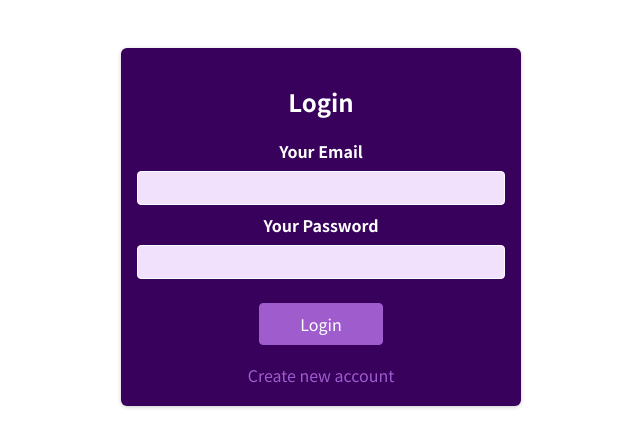
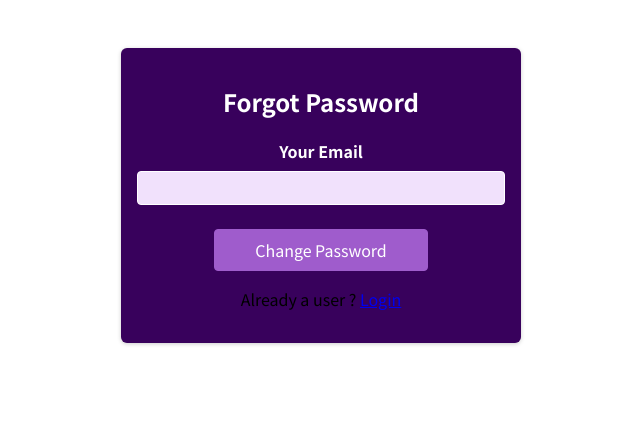
Before and after one commit to Vinay-M-01/Expense-Tracker, a React (Create React App) app: page /Login/forgotPassword in a window 1280 px wide. Shown: the top 446 px of the page, without its empty margins (319-959 px from the left). Built offline with nearby package versions, Linux system fonts and the light colour scheme.

Commit message:
T7- Forgot password workflow

```diff
--- a/src/App.js
+++ b/src/App.js
@@ -1,5 +1,6 @@
 import { Redirect, Route, Switch } from "react-router-dom";
 import AuthForm from "./components/Auth/AuthForm";
+import ForgotPassword from "./components/Pages/ForgotPassword";
 import Profile from "./components/Pages/Profile";
 import Welcome from "./components/Pages/Welcome";
 
@@ -7,18 +8,27 @@ function App() {
   return (
     <div>
       <Switch>
+
       <Route path="/Welcome">
         <Welcome/>
       </Route>
-      <Route path="/Login">
+
+      <Route path="/Login" exact>
       <AuthForm/>
       </Route>
+
+      <Route path="/Login/forgotPassword">
+      <ForgotPassword/>
+      </Route>
+
       <Route path="/" exact>
         <Redirect to="/Login"/>
       </Route>
+
       <Route path="/Profile">
         <Profile/>
       </Route>
+
       </Switch>
     </div>
   );
--- a/src/components/Auth/AuthForm.js
+++ b/src/components/Auth/AuthForm.js
@@ -1,5 +1,5 @@
 import { useState, useRef} from 'react';
-import { useHistory } from 'react-router-dom';
+import { Link, useHistory } from 'react-router-dom';
 import classes from './AuthForm.module.css';
 
 const AuthForm = () => {
@@ -76,9 +76,11 @@ const AuthForm = () => {
           <label htmlFor='password'>Your Password</label>
           <input type='password' id='password' required ref={passwordInputRef}/>
         </div>
+        <Link to="/Login/forgotPassword">Forgot Password?</Link>
         <div className={classes.actions}>
           {!isLoading && <button>{isLogin ? 'Login' : 'Create Account'}</button>}
           {isLoading && <p> Sending Request...!</p>}
+
           <button
             type='button'
             className={classes.toggle}
--- /dev/null
+++ b/src/components/Pages/ForgotPassword.js
@@ -0,0 +1,64 @@
+
+import classes from './ForgotPassword.module.css'
+import { useRef, useState} from 'react';
+import { Link, useHistory } from 'react-router-dom';
+
+const ForgotPassword = (props) => {
+    const history = useHistory()
+    const emialInputRef = useRef()
+    const [isLoading, setIsLoading] = useState(false)
+
+    const submitPasswordHandler =(e) => {
+        e.preventDefault()
+        const enteredEmail = emialInputRef.current.value
+        console.log(enteredEmail)
+        setIsLoading(true)
+        fetch('https://identitytoolkit.googleapis.com/v1/accounts:sendOobCode?key=AIzaSyD-3XCAdzpwYYUEDVAj_KcDkgVwz4d57OU', {
+            method:"POST",
+            body: JSON.stringify({
+                requestType	: "PASSWORD_RESET" ,
+                email : enteredEmail,
+            })
+        }).then(res=>{
+            setIsLoading(false)
+            if(res.ok){
+                return res.json()
+            }else{
+                return res.json().then(data => {
+                    let errorMessage = 'Reset Request Failed';
+                    if(data && data.error && data.error.message){
+                        errorMessage = data.error.message
+                    }
+                    throw new Error(errorMessage);
+                })
+            }
+        }).then((data) =>{
+            alert(" Request sent to your Email, Please check!")
+            history.replace('/Login')
+        }).catch((err) =>{
+            alert(err.errorMessage)
+          })
+    }
+
+
+    return(
+        <section className={classes.auth}>
+      <h1>Forgot Password</h1>
+
+      <form onSubmit={submitPasswordHandler}>
+        <div className={classes.control}>
+          <label htmlFor='email'>Your Email</label>
+          <input type='email' id='email' required ref={emialInputRef}/>
+        </div>
+
+        <div className={classes.actions}>
+          {!isLoading && <button>Change Password</button>}
+          {isLoading && <p> Sending Request...!</p>}
+          <p> Already a user ? <Link to="/Login">Login</Link></p>
+        </div>
+      </form>
+    </section>
+    )
+}
+
+export default ForgotPassword;
--- /dev/null
+++ b/src/components/Pages/ForgotPassword.module.css
@@ -0,0 +1,73 @@
+.auth {
+    margin: 3rem auto;
+    width: 95%;
+    max-width: 25rem;
+    border-radius: 6px;
+    background-color: #38015c;
+    box-shadow: 0 1px 4px rgba(0, 0, 0, 0.2);
+    padding: 1rem;
+    text-align: center;
+  }
+
+  .auth h1 {
+    text-align: center;
+    color: white;
+  }
+
+  .control {
+    margin-bottom: 0.5rem;
+  }
+
+  .control label {
+    display: block;
+    color: white;
+    font-weight: bold;
+    margin-bottom: 0.5rem;
+  }
+
+  .control input {
+    font: inherit;
+    background-color: #f1e1fc;
+    color: #38015c;
+    border-radius: 4px;
+    border: 1px solid white;
+    width: 100%;
+    text-align: left;
+    padding: 0.25rem;
+  }
+
+  .actions {
+    margin-top: 1.5rem;
+    display: flex;
+    flex-direction: column;
+    align-items: center;
+  }
+
+  .actions button {
+    cursor: pointer;
+    font: inherit;
+    color: white;
+    background-color: #9f5ccc;
+    border: 1px solid #9f5ccc;
+    border-radius: 4px;
+    padding: 0.5rem 2.5rem;
+  }
+
+  .actions button:hover {
+    background-color: #873abb;
+    border-color: #873abb;
+
+  }
+
+  .actions .toggle {
+    margin-top: 1rem;
+    background-color: transparent;
+    color: #9f5ccc;
+    border: none;
+    padding: 0.15rem 1.5rem;
+  }
+
+  .actions .toggle:hover {
+    background-color: transparent;
+    color: #ae82cc;
+  }
```
